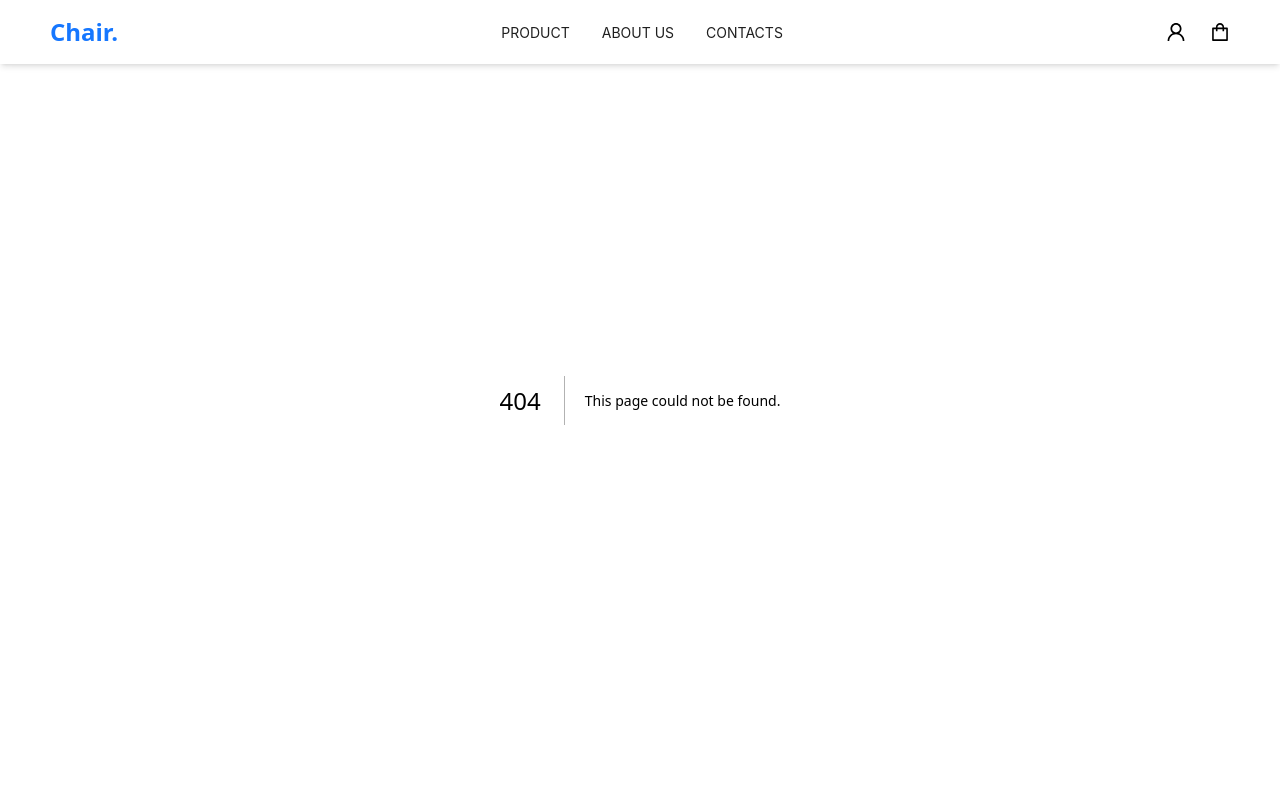
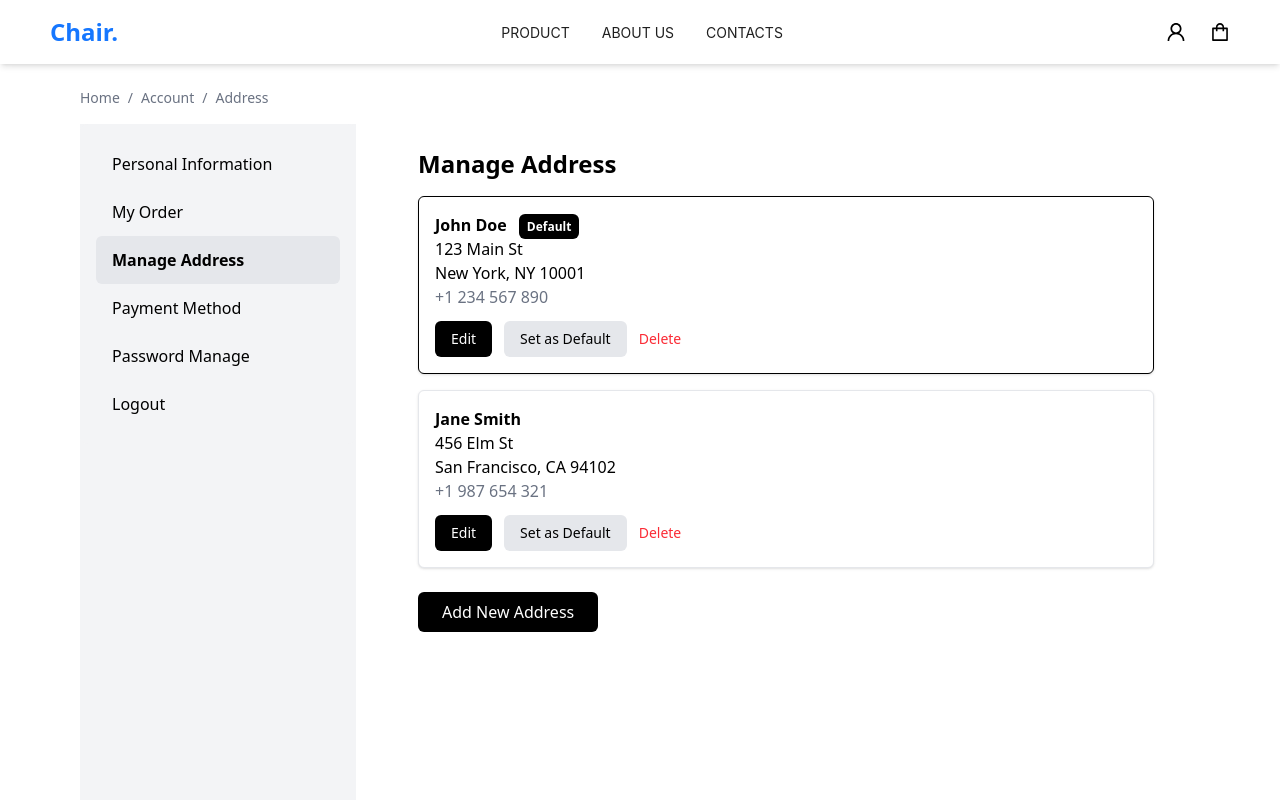
Before and after one commit to chonlapat323/myshop-frontend, a Next.js app: page /account/address in a window 1280 px wide. Before the commit this address had no page. Shown: the top 800 px of the page. Built offline with nearby package versions, Linux system fonts and the light colour scheme; what @ant-design/nextjs-registry would draw is missing.

Commit message:
ui manage address component

```diff
--- a/app/(components)/(MyAccount)/account/ManageAddress/page.tsx
+++ /dev/null
@@ -1,7 +0,0 @@
-import React from "react";
-
-const ManageAddress = () => {
-  return <div>ManageAddress</div>;
-};
-
-export default ManageAddress;
--- /dev/null
+++ b/app/(components)/(MyAccount)/account/address/page.tsx
@@ -0,0 +1,247 @@
+"use client";
+
+import { useState } from "react";
+
+interface Address {
+  id: number;
+  fullName: string;
+  addressLine: string;
+  city: string;
+  state: string;
+  zip: string;
+  phone: string;
+  isDefault: boolean;
+}
+
+export default function ManageAddress() {
+  const [addresses, setAddresses] = useState<Address[]>([
+    {
+      id: 1,
+      fullName: "John Doe",
+      addressLine: "123 Main St",
+      city: "New York",
+      state: "NY",
+      zip: "10001",
+      phone: "+1 234 567 890",
+      isDefault: true,
+    },
+    {
+      id: 2,
+      fullName: "Jane Smith",
+      addressLine: "456 Elm St",
+      city: "San Francisco",
+      state: "CA",
+      zip: "94102",
+      phone: "+1 987 654 321",
+      isDefault: false,
+    },
+  ]);
+
+  const [editingId, setEditingId] = useState<number | null>(null);
+  const [editData, setEditData] = useState<Address | null>(null);
+  const [isAdding, setIsAdding] = useState(false);
+  const [newAddress, setNewAddress] = useState<Address>({
+    id: Date.now(),
+    fullName: "",
+    addressLine: "",
+    city: "",
+    state: "",
+    zip: "",
+    phone: "",
+    isDefault: false,
+  });
+
+  // Handle field changes
+  const handleChange = (e: React.ChangeEvent<HTMLInputElement>) => {
+    if (!editData && !isAdding) return;
+    if (isAdding) {
+      setNewAddress({ ...newAddress, [e.target.name]: e.target.value });
+    } else {
+      setEditData({ ...editData!, [e.target.name]: e.target.value });
+    }
+  };
+
+  // Save Edited Address
+  const handleSave = () => {
+    if (!editData) return;
+    setAddresses((prev) =>
+      prev.map((addr) => (addr.id === editingId ? editData : addr))
+    );
+    setEditingId(null);
+    setEditData(null);
+  };
+
+  // Save New Address
+  const handleSaveNew = () => {
+    if (!newAddress.fullName || !newAddress.addressLine) return;
+    setAddresses([...addresses, { ...newAddress, id: Date.now() }]);
+    setIsAdding(false);
+    setNewAddress({
+      id: Date.now(),
+      fullName: "",
+      addressLine: "",
+      city: "",
+      state: "",
+      zip: "",
+      phone: "",
+      isDefault: false,
+    });
+  };
+
+  // Set Address as Default
+  const handleSetDefault = (id: number) => {
+    setAddresses((prev) =>
+      prev.map((addr) => ({
+        ...addr,
+        isDefault: addr.id === id,
+      }))
+    );
+  };
+
+  // Cancel Edit or Add Mode
+  const handleCancel = () => {
+    setEditingId(null);
+    setEditData(null);
+    setIsAdding(false);
+  };
+
+  return (
+    <section className="max-w-3xl mx-auto px-4 py-6">
+      <h2 className="text-2xl font-bold mb-4">Manage Address</h2>
+
+      {addresses.length > 0 ? (
+        <div className="space-y-4">
+          {addresses.map((address) => (
+            <div
+              key={address.id}
+              className={`border p-4 rounded-md shadow-sm bg-white ${
+                address.isDefault ? "border-black" : "border-gray-200"
+              }`}
+            >
+              {editingId === address.id ? (
+                // Editable Input Fields
+                <div className="space-y-2">
+                  <input
+                    type="text"
+                    name="fullName"
+                    value={editData?.fullName || ""}
+                    onChange={handleChange}
+                    placeholder="Full Name"
+                    className="w-full border px-3 py-2 rounded-md"
+                  />
+                  <input
+                    type="text"
+                    name="addressLine"
+                    value={editData?.addressLine || ""}
+                    onChange={handleChange}
+                    placeholder="Address Line"
+                    className="w-full border px-3 py-2 rounded-md"
+                  />
+                  <div className="grid grid-cols-3 gap-2">
+                    <input
+                      type="text"
+                      name="city"
+                      value={editData?.city || ""}
+                      onChange={handleChange}
+                      placeholder="City"
+                      className="border px-3 py-2 rounded-md"
+                    />
+                    <input
+                      type="text"
+                      name="state"
+                      value={editData?.state || ""}
+                      onChange={handleChange}
+                      placeholder="State"
+                      className="border px-3 py-2 rounded-md"
+                    />
+                    <input
+                      type="text"
+                      name="zip"
+                      value={editData?.zip || ""}
+                      onChange={handleChange}
+                      placeholder="ZIP Code"
+                      className="border px-3 py-2 rounded-md"
+                    />
+                  </div>
+                  <input
+                    type="text"
+                    name="phone"
+                    value={editData?.phone || ""}
+                    onChange={handleChange}
+                    placeholder="Phone Number"
+                    className="w-full border px-3 py-2 rounded-md"
+                  />
+
+                  {/* Save & Cancel Buttons */}
+                  <div className="mt-3 flex gap-3">
+                    <button
+                      onClick={handleSave}
+                      className="bg-black text-white px-4 py-2 rounded-md text-sm cursor-pointer hover:bg-gray-800"
+                    >
+                      Save
+                    </button>
+                    <button
+                      onClick={handleCancel}
+                      className="text-gray-500 hover:underline text-sm cursor-pointer"
+                    >
+                      Cancel
+                    </button>
+                  </div>
+                </div>
+              ) : (
+                // Display Mode
+                <div>
+                  <h3 className="font-semibold">
+                    {address.fullName}{" "}
+                    {address.isDefault && (
+                      <span className="bg-black text-white text-xs px-2 py-1 rounded-md ml-2">
+                        Default
+                      </span>
+                    )}
+                  </h3>
+                  <p>{address.addressLine}</p>
+                  <p>
+                    {address.city}, {address.state} {address.zip}
+                  </p>
+                  <p className="text-gray-500">{address.phone}</p>
+
+                  {/* Edit, Delete & Default Buttons */}
+                  <div className="mt-3 flex gap-3">
+                    <button
+                      onClick={() => {
+                        setEditingId(address.id);
+                        setEditData({ ...address });
+                      }}
+                      className="bg-black text-white px-4 py-2 rounded-md text-sm cursor-pointer hover:bg-gray-800"
+                    >
+                      Edit
+                    </button>
+                    <button
+                      onClick={() => handleSetDefault(address.id)}
+                      className="bg-gray-200 text-black px-4 py-2 rounded-md text-sm cursor-pointer hover:bg-gray-300"
+                    >
+                      Set as Default
+                    </button>
+                    <button className="text-red-500 hover:underline text-sm cursor-pointer">
+                      Delete
+                    </button>
+                  </div>
+                </div>
+              )}
+            </div>
+          ))}
+        </div>
+      ) : (
+        <p className="text-gray-500">No saved addresses.</p>
+      )}
+
+      {/* Add New Address Button */}
+      <button
+        onClick={() => setIsAdding(true)}
+        className="mt-6 bg-black text-white px-6 py-2 rounded-md"
+      >
+        Add New Address
+      </button>
+    </section>
+  );
+}
```
Also changed, not shown: app/(components)/(MyAccount)/account/password/page.tsx (renamed from app/(components)/(MyAccount)/account/PasswordManage/page.tsx), app/(components)/(MyAccount)/account/payment/page.tsx (renamed from app/(components)/(MyAccount)/account/PaymentMethod/page.tsx).
